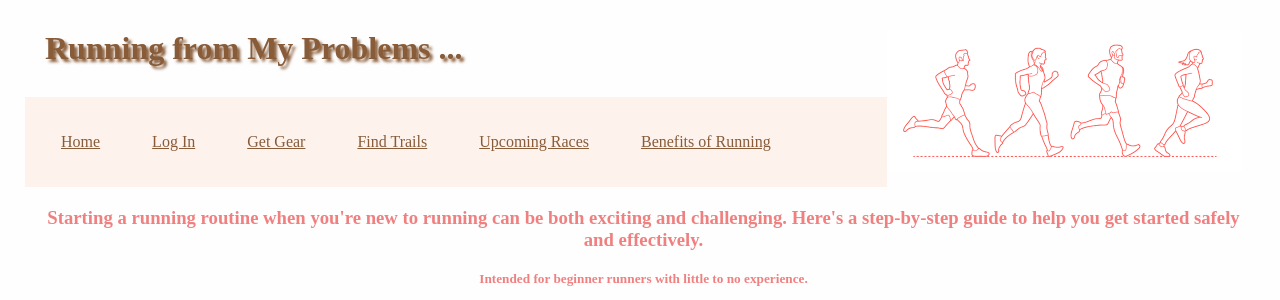
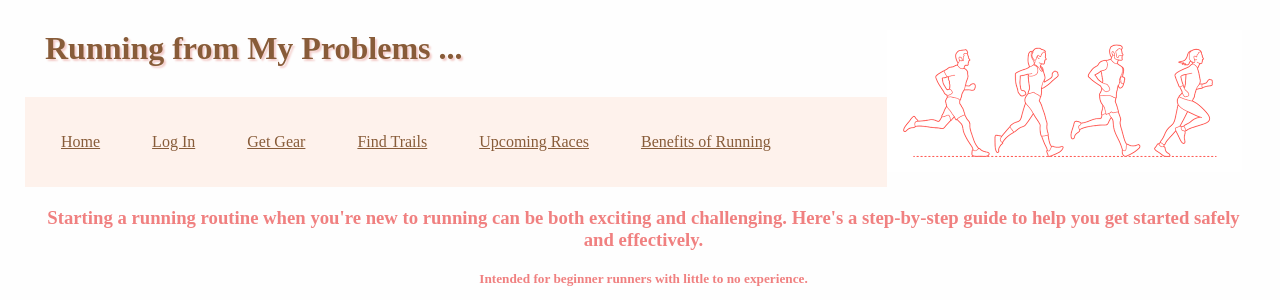
Before and after one commit to gabbyprusse/CS408_WebPage, a PHP site: page / in a window 1280 px wide. Shown: the top 300 px of the page. Run offline with PHP 8.4, Linux system fonts and the light colour scheme.

Commit message:
nav colors

```diff
--- a/About.css
+++ b/About.css
@@ -1,6 +1,10 @@
 body {
     background-color: #FEFEFE;
 }
+#title{
+    text-shadow: #f3cbc8 2px 2px 2px ;
+}
+
 h1 {
     font-family: Didot, serif;
     margin: 30px;
--- a/Profile.php
+++ b/Profile.php
@@ -80,6 +80,7 @@ require_once 'Dao.php';
         document.body.innerHTML = printContent;
         window.print();
         document.body = ogContent;
+        w.close();
         <?php header("Location: Profile.php"); ?>
     }
 </script>
--- a/styles.css
+++ b/styles.css
@@ -3,13 +3,17 @@ body {
     margin-left: 15px;
 }
 #title{
-    text-shadow: 3px 3px 3px;
+    text-shadow: #f3cbc8 2px 2px 2px ;
 }
 
 h1 {
     font-family: Didot, serif;
     margin: 30px;
     color: #885c39;
+}
+
+#active {
+    color: lightcoral;
 }
 
 img {
```
Also changed, not shown: NewUser.css (+9 -0 lines), Profile.css (+8 -0 lines), SignIn.css (+9 -0 lines).
